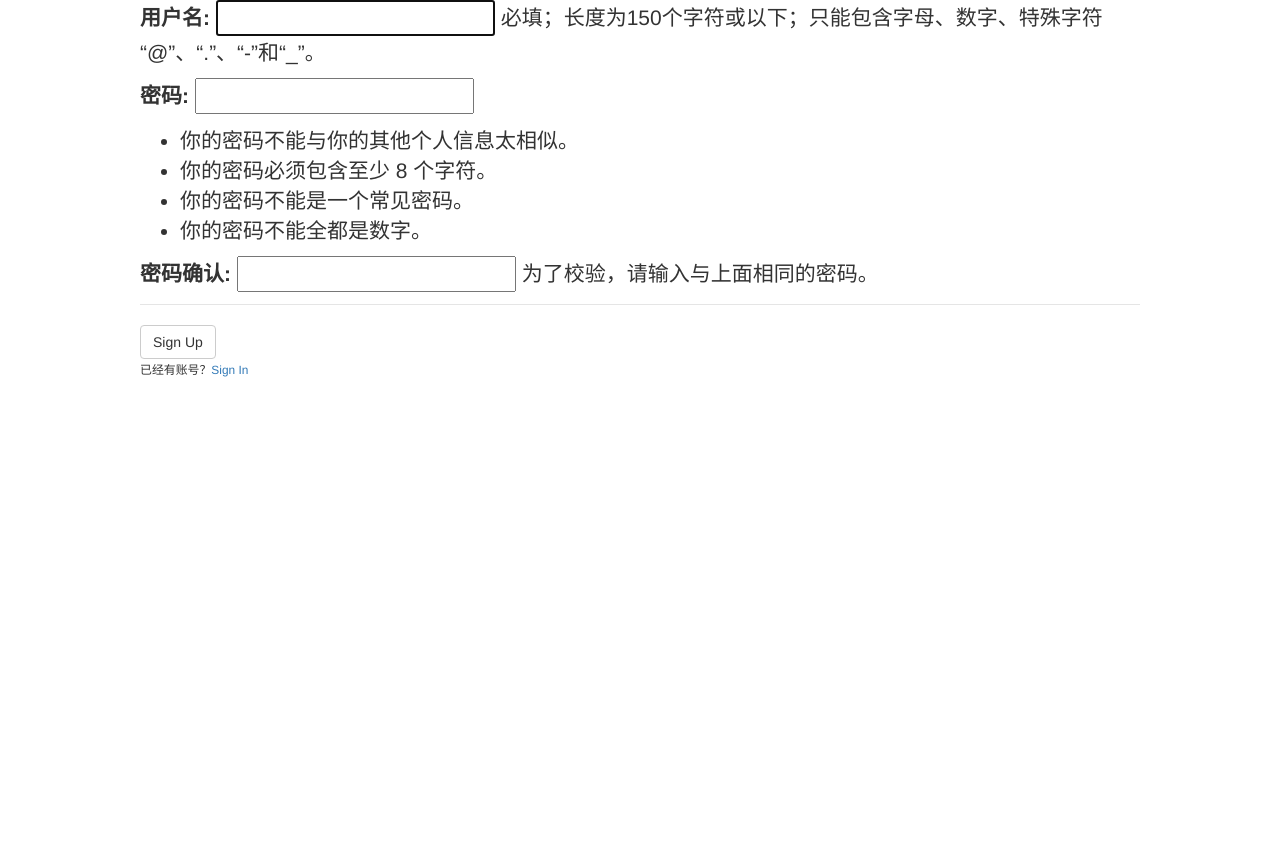
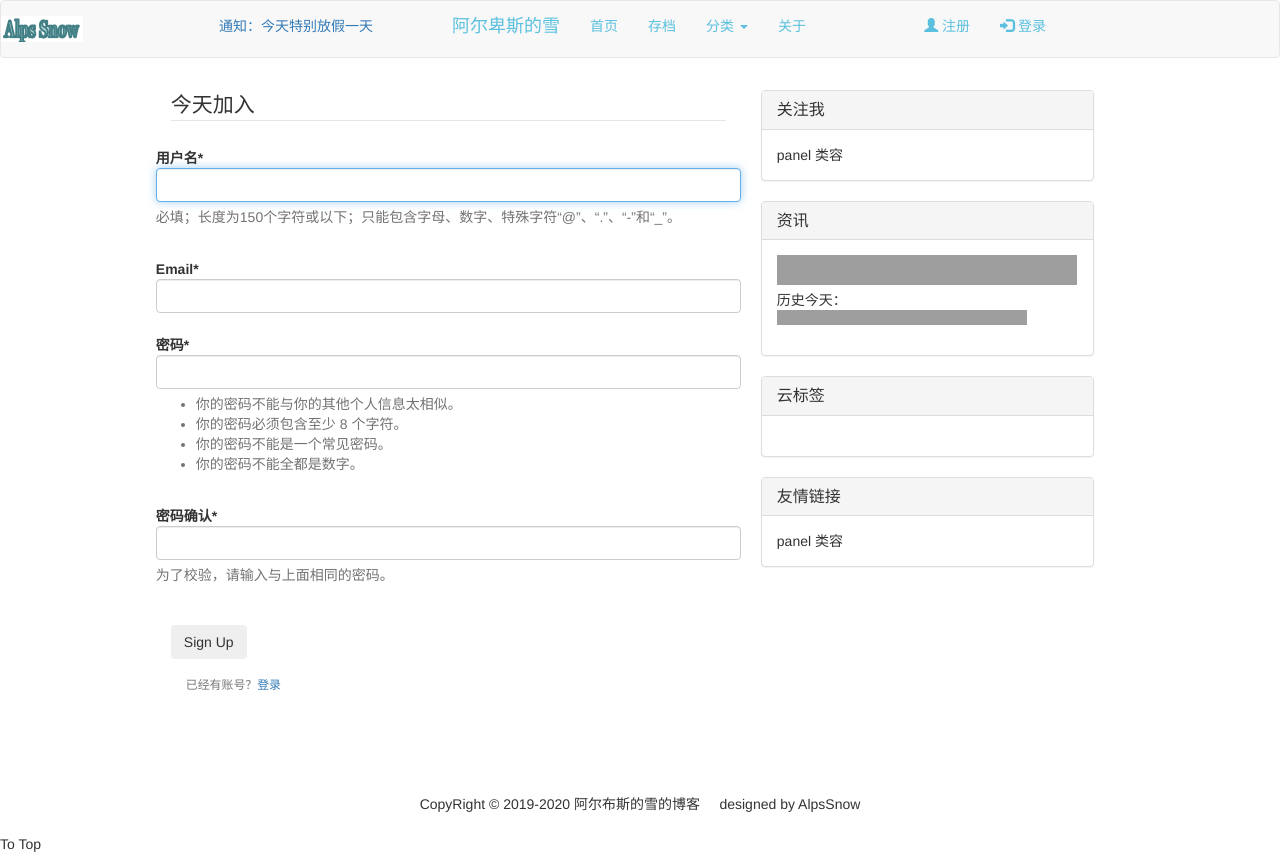
Before and after one commit to AlpsSnow/DjangoBlog, a Django app: template DjangoBlog/templates/users/register.html in a window 1280 px wide. Before the commit the page ends 377 px from the top, so only its background shows below. Run offline with Django 3.2, Linux system fonts and the light colour scheme; the template is opened without the code that fills it: values that come from a table or form of the project are taken from there, others are empty; some libraries are stand-ins or nearby versions; grey boxes are pictures that could not be loaded.

Commit message:
feat:modifly user register function.

```diff
--- a/DjangoBlog/DjangoBlog/urls.py
+++ b/DjangoBlog/DjangoBlog/urls.py
@@ -19,7 +19,6 @@ from users import views as users_views
 
 urlpatterns = [
     path('admin/', admin.site.urls),
-    path('',users_views.register,name='register'),  # 用户注册画面
-    path('users/', include('users.urls',namespace='users')), # namespace='users'指定实例名users
+    path('register/',users_views.register,name='register'),  # 用户注册画面
     path('blog/', include('blog.urls', namespace='blog')) # namespace='blog'指定实例名blog
 ]
--- a/DjangoBlog/requirement.txt
+++ b/DjangoBlog/requirement.txt
@@ -1,3 +1,5 @@
 Django==2.2.7
+django-crispy-forms==1.8.1
+mysqlclient==1.4.5
 pytz==2019.3
 sqlparse==0.3.0
--- a/DjangoBlog/templates/blog/base.html
+++ b/DjangoBlog/templates/blog/base.html
@@ -51,6 +51,17 @@
             <div class="col-sm-12 col-sm-6 col-md-6 col-lg-6">
                 <!--左侧-->
                 <section style="padding: 10px;">
+                    {% if messages %}
+                        {% for message in messages %}
+                            <div class="alert alert-{{ message.tags }} alert-dismissable">
+                                <button type="button" class="close" data-dismiss="alert" aria-hidden="true">
+                                    &times;
+                                </button>
+                                {{ message }}
+                            </div>
+                        {% endfor %}
+                    {% endif%}
+
                     {% block content %}
                     {% endblock %}
                 </section>
--- a/DjangoBlog/templates/blog/header.html
+++ b/DjangoBlog/templates/blog/header.html
@@ -40,8 +40,8 @@
                         <li><a href="{% url 'blog:about'%}" style="color: #5bc0de;">关于</a></li>
                     </ul>
                     <ul class="nav navbar-nav navbar-right">
-                        <li><a href="{% url 'users:register' %}" style="color: #5bc0de;"><span class="glyphicon glyphicon-user"></span> 注册</a></li>
-                        <li><a href="{% url 'blog:root' %}" style="color: #5bc0de;"><span class="glyphicon glyphicon-log-in"></span> 登录</a></li>
+                        <li><a href="{% url 'register' %}" style="color: #5bc0de;"><span class="glyphicon glyphicon-user"></span> 注册</a></li>
+                        <li><a href="#" style="color: #5bc0de;"><span class="glyphicon glyphicon-log-in"></span> 登录</a></li>
                     </ul>
                 </div>
 
--- a/DjangoBlog/templates/users/register.html
+++ b/DjangoBlog/templates/users/register.html
@@ -1,63 +1,23 @@
-<!DOCTYPE html>
-{% load static %}
-<html lang="zh">
-
-<head>
-    <meta charset="UTF-8">
-    <meta http-equiv="X-UA-Compatible" content="ie=edge">
-
-    <title>
-        {% block title %}
-        阿尔卑斯的雪
-        {% endblock %}
-    </title>
-
-    {% block meta %}
-    <!--SEO-->
-    <meta name="keywords" content="python,Django,blog,Web,阿尔卑斯的雪">
-    <meta name="description" content="阿尔卑斯的雪的博客,提供技术分享的个人博客网站" />
-    {% endblock %}
-
-    <meta name="author" content="AlpsSnow" />
-    <meta name="viewport" content="width=device-width, initial-scale=1.0" />
-
-    <!-- Favicons -->
-    <link rel="shortcut icon" href="{% static 'blog/image/icon/favicon.dj.ico' %}">
-
-    <!-- 引入bootstrap的css文件 -->
-    <link rel="stylesheet" href="{% static 'bootstrap/3.3.7/css/bootstrap.min.css' %}">
-    <!-- 引入jquery的js文件 -->
-    <script src="{% static 'jquery/3.4.1/jquery.js'%}"></script>
-    <!-- 引入bootstrap的js文件 -->
-    <script src="{% static 'bootstrap/3.3.7/js/bootstrap.min.js' %}"></script>
-
-    <!-- 引入blog的css文件 -->
-    <link rel="stylesheet" href="{% static 'blog/css/blog.css' %}">
-
-</head>
-
-<body>
-    <!--主体-->
-    <main>
-        <div style="position: absolute;width: 1000px; left:50%; margin-left:-500px;">
+{% extends "blog/base.html" %}
+<!--load crispy_forms_tags-->
+{% load crispy_forms_tags%}
+{% block content %}
+<div>
     <form class="form-horizontal" method="POST" role="form">
         {% csrf_token %}
-                <fieldset>
-                    <legend>
-                        {{ form.as_p }}
-                    </legend>
+        <fieldset class="form-group">
+            <legend class="border-bottom mb-4">今天加入</legend>
+            <!--django的默认表单验证：{{ form.as_p }}-->
+            {{ form|crispy }}
         </fieldset>
-                <div>
-                    <button class="btn btn-default"　type="submit">Sign Up</button>
+        <div class="form-group">
+            <button class="btn btn-outline-info"　type="submit">Sign Up</button>
         </div>
     </form>
-            <div>
-                <small>
-                    已经有账号？<a href="{% url 'blog:root' %}">Sign In</a>
+    <div class="border-top pt-3">
+        <small class="text-muted">
+            已经有账号？<a class="ml-2" href="{% url 'blog:index' %}">登录</a>
         </small>
     </div>
 </div>
-    </main>
-</body>
-
-</html>
+{% endblock %}
--- /dev/null
+++ b/DjangoBlog/users/forms.py
@@ -0,0 +1,10 @@
+from django import forms
+from django.contrib.auth.models import User
+from django.contrib.auth.forms import UserCreationForm
+
+class UserRegisterForm(UserCreationForm):
+    email = forms.EmailField()
+
+    class Meta:
+        model = User
+        fields = ['username', 'email', 'password1', 'password2']
--- a/DjangoBlog/users/models.py
+++ /dev/null
@@ -1,10 +0,0 @@
-from django.db import models
-from django import forms
-from django.contrib.auth.models import User
-from django.contrib.auth.forms import UserCreationForm
-
-# Create your models here.
-class UserRegisterForm(UserCreationForm):
-    class Mata:
-        model = User
-        fields = ['username','password1','password2']
```
Also changed, not shown: DjangoBlog/DjangoBlog/settings.py (+12 -8 lines), DjangoBlog/users/views.py (+11 -6 lines), README.md. Lines whose indentation alone changed are shown as unchanged.
